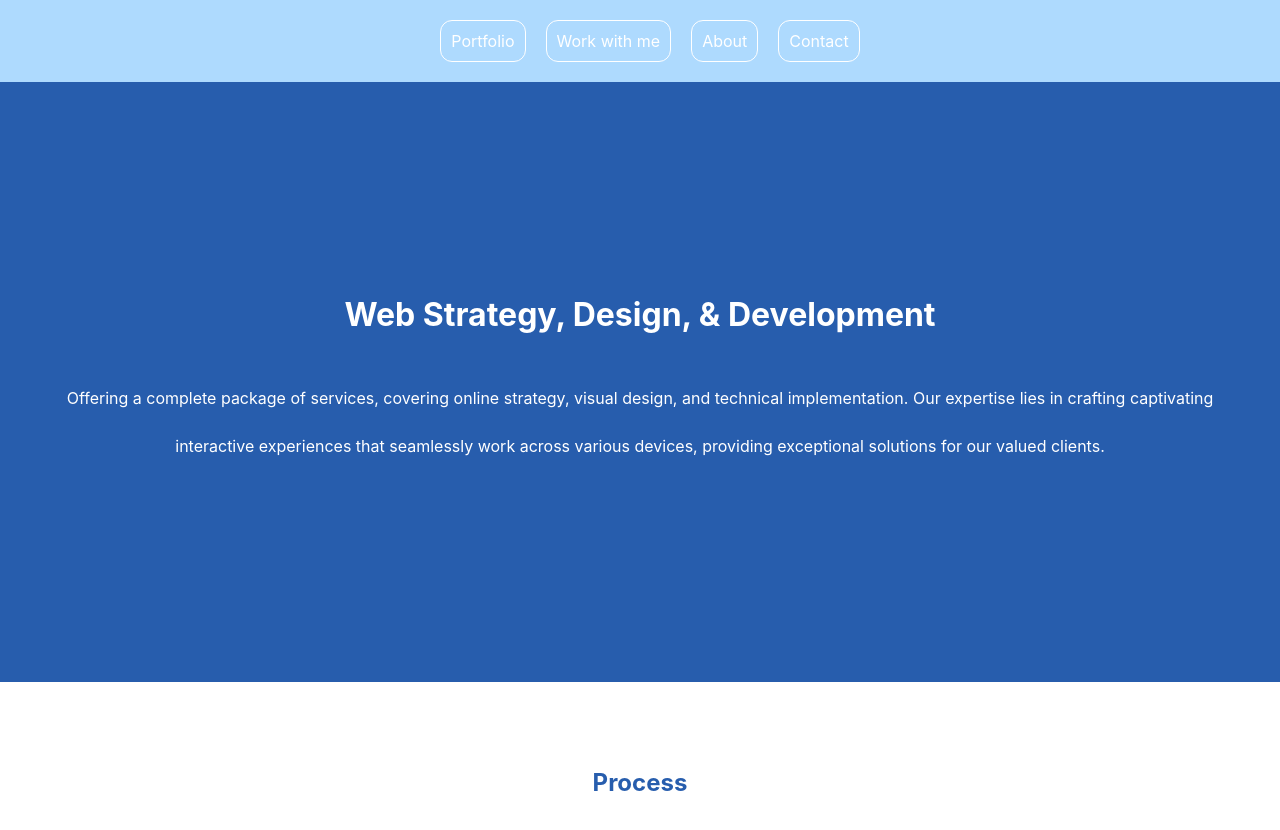
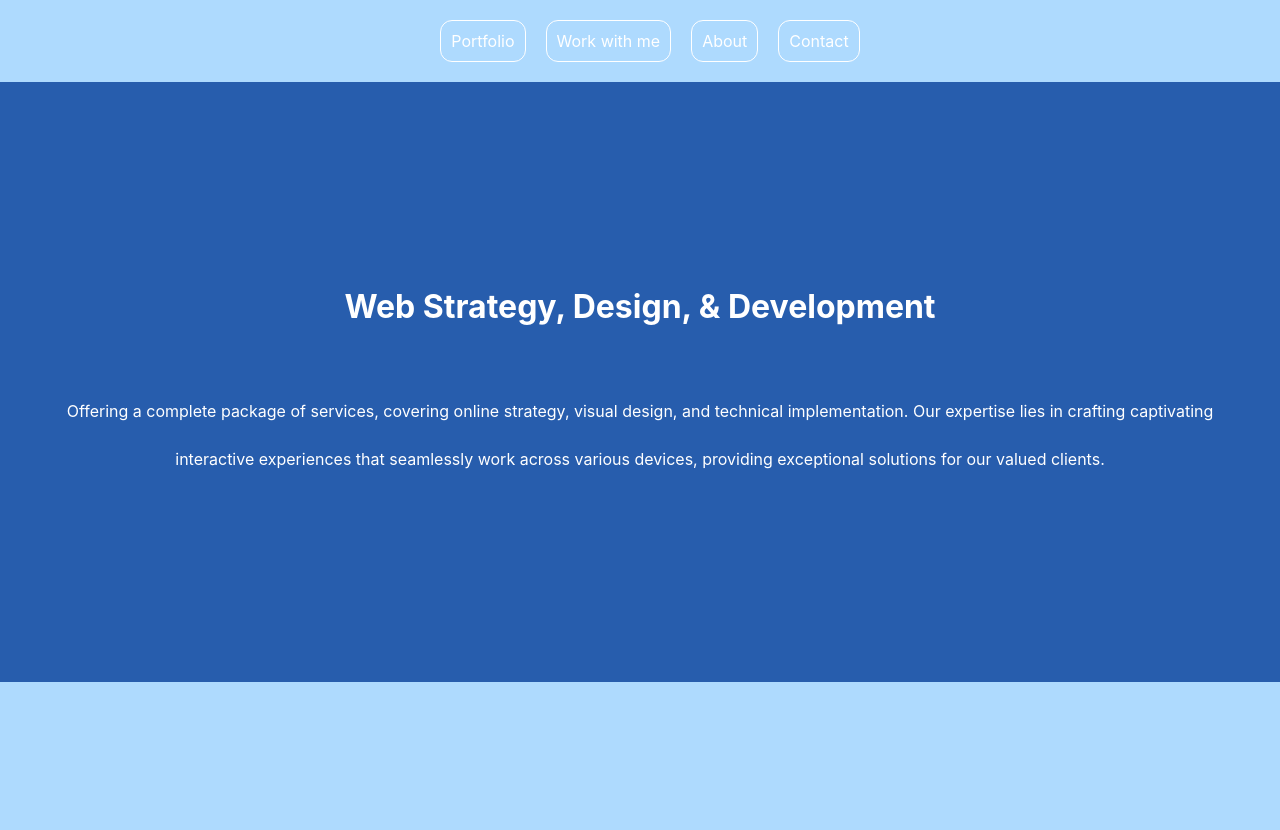
Before and after one commit to DiondraEvans/islandinthesun, a React (Create React App) app: page /work in a window 1280 px wide. Shown: the top 830 px of the page. After the commit the page ends 800 px from the top, so only its background shows below. Built offline with nearby package versions, Linux system fonts and the light colour scheme.

Commit message:
fixed new eslint errors

```diff
--- a/src/App.js
+++ b/src/App.js
@@ -1,6 +1,5 @@
-import React, { useEffect, useState, useContext} from 'react';
+import React from 'react';
 import {ScrollRestoration } from 'react-router-dom'
-import { AppContext } from './contexts/app_context';
 import './App.css';
 import Hero from './components/hero';
 import Sand from './components/sand'
--- a/src/components/Process/index.css
+++ /dev/null
@@ -1,14 +0,0 @@
-*{
-    margin: 0;
-    padding: 0;
-}
-.process{
-    width: 100%;
-    height: 200px;
-    background-color: white;
-    color: #275DAD;
-    display: flex;
-    flex-direction: column;
-    justify-content:center;
-    align-items: center;
-}
--- a/src/components/Process/index.js
+++ /dev/null
@@ -1,19 +0,0 @@
-import { useState, useEffect} from 'react';
-import './index.css';
-// import List from '../../components/process_list'
-
-
-const GetProcess = () => {
-
-
-return (
-     <div class="process">
-     {/* <List /> */}
-      <h2>Process</h2>
-
-     </div>
-
-);
-}
-
-  export default GetProcess;
--- a/src/components/SNPopup/index.js
+++ b/src/components/SNPopup/index.js
@@ -1,4 +1,4 @@
-import React, { useEffect, useState, useContext  } from 'react';
+import React, { useContext  } from 'react';
 import { AppContext } from '../../contexts/app_context';
 import './index.css'
 
--- a/src/components/projects/index.js
+++ b/src/components/projects/index.js
@@ -1,5 +1,5 @@
 import './index.css';
-import React, { useEffect, useState, useContext  } from 'react';
+import React, { useContext  } from 'react';
 import { AppContext } from '../../contexts/app_context';
 import Card from '../card'
 
--- a/src/components/quicklinkbtns/index.js
+++ b/src/components/quicklinkbtns/index.js
@@ -1,14 +1,14 @@
 import './index.css';
 import React from 'react';
-import Bcicon from '../../images/uxphotos/BC/bookclubicon.png'
+
 
 function Quicklinkbtns(props) {
 
     return (
         <div className="quicklinkbtns">
-            <a href="" className ="live-site">Live Site</a>
-            <a href="" className="prototype"> Prototype </a>
-            <a href="" className="github-code">github code</a>
+            <a href="https://timely-flan-0e0f4c.netlify.app/" className ="live-site">Live Site</a>
+            <a href="https://www.figma.com/proto/Ut6vvBVUgqPoGze80wBr33/BookClub-prototype?page-id=0%3A1&node-id=2%3A1137&viewport=282%2C237%2C0.07&scaling=scale-down-width&starting-point-node-id=2%3A1137" className="prototype"> Prototype </a>
+            <a href="https://github.com/Diondraj/Bookclub" className="github-code">github code</a>
         </div>
     );
 }
--- a/src/components/sand/index.js
+++ b/src/components/sand/index.js
@@ -9,7 +9,7 @@ import SNPopup from '../SNPopup/index';
 import ABPopup from '../abpopup';
 import G3Popup from '../g3popup'
 function Sand() {
-    let {showDiv, setCase, Case} = useContext(AppContext);
+    let {showDiv, Case} = useContext(AppContext);
 return(
     <div class="Sand" id="portfolio">
             <div class="beach_grid">
--- a/src/components/water/index.js
+++ b/src/components/water/index.js
@@ -1,5 +1,5 @@
 import './index.css';
-import React, { useEffect, useState, useContext  } from 'react';
+import React from 'react';
 
 
 
--- a/src/components/wbpopup/index.js
+++ b/src/components/wbpopup/index.js
@@ -1,14 +1,14 @@
-import React, { useEffect, useState, useContext  } from 'react';
+import React, {  useContext  } from 'react';
 import { AppContext } from '../../contexts/app_context';
 import './index.css'
 
 function WBPopup() {
-  let {showDiv, setShowDiv, setCase, Case} = useContext(AppContext);
+  let {showDiv, setShowDiv} = useContext(AppContext);
 
   function handleClick() {
-    if(showDiv == false){
+    if(showDiv === false){
         setShowDiv(true);
-    } else if (showDiv == true){
+    } else if (showDiv === true){
         setShowDiv(false);
     }
 }
--- a/src/pages/work/index.js
+++ b/src/pages/work/index.js
@@ -1,7 +1,7 @@
-import { useState, useEffect} from 'react';
+import React from 'react';
 import './index.css';
 import Nav from '../../components/nav';
-import Process from '../../components/Process'
+
 
 
 const GetWork = () => {
@@ -14,7 +14,6 @@ return (
           <h1>Web Strategy, Design, & Development</h1>
           <p>Offering a complete package of services, covering online strategy, visual design, and technical implementation. Our expertise lies in crafting captivating interactive experiences that seamlessly work across various devices, providing exceptional solutions for our valued clients.</p>
       </div>
-      < Process />
      </div>
 
 );
```
